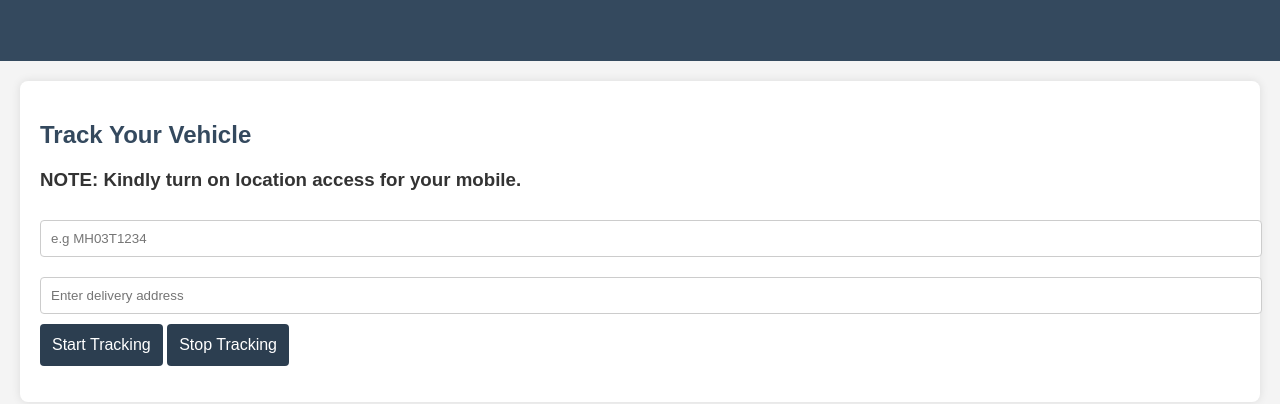
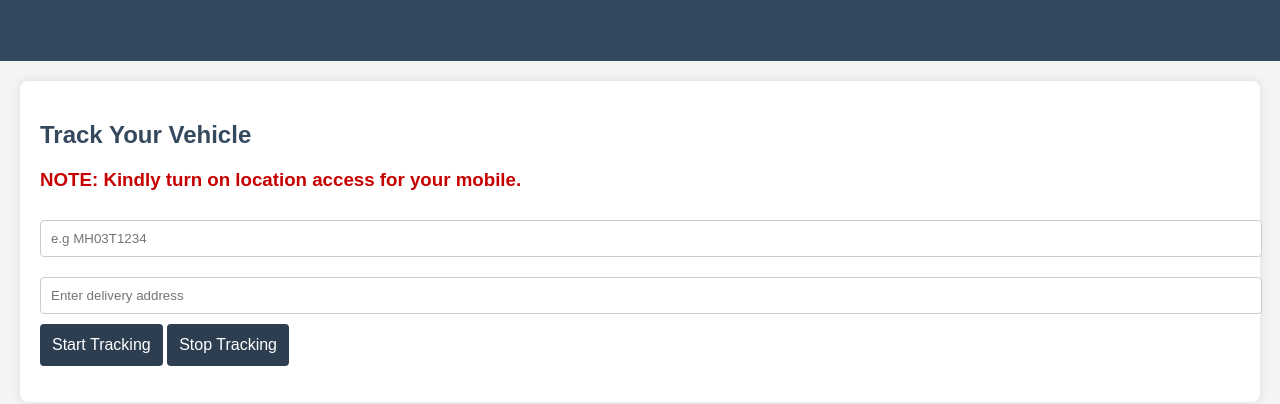
Before and after one commit to 02vee/cmppl-staging-backend, a website: page vehicle-tracking-frontend/driver.html in a window 1280 px wide. Shown: the part 158-562 px from the top of the page. Drawn offline with nearby package versions, Linux system fonts and the light colour scheme.

Commit message:
Update styles.css

```diff
--- a/vehicle-tracking-frontend/styles.css
+++ b/vehicle-tracking-frontend/styles.css
@@ -157,6 +157,10 @@ header {
     color: #34495e;
 }
 
+#driver-page h3 {
+    color: #c60000;
+}
+
 #driver-page input[type="text"] {
     width: 100%;
     padding: 10px;
```
